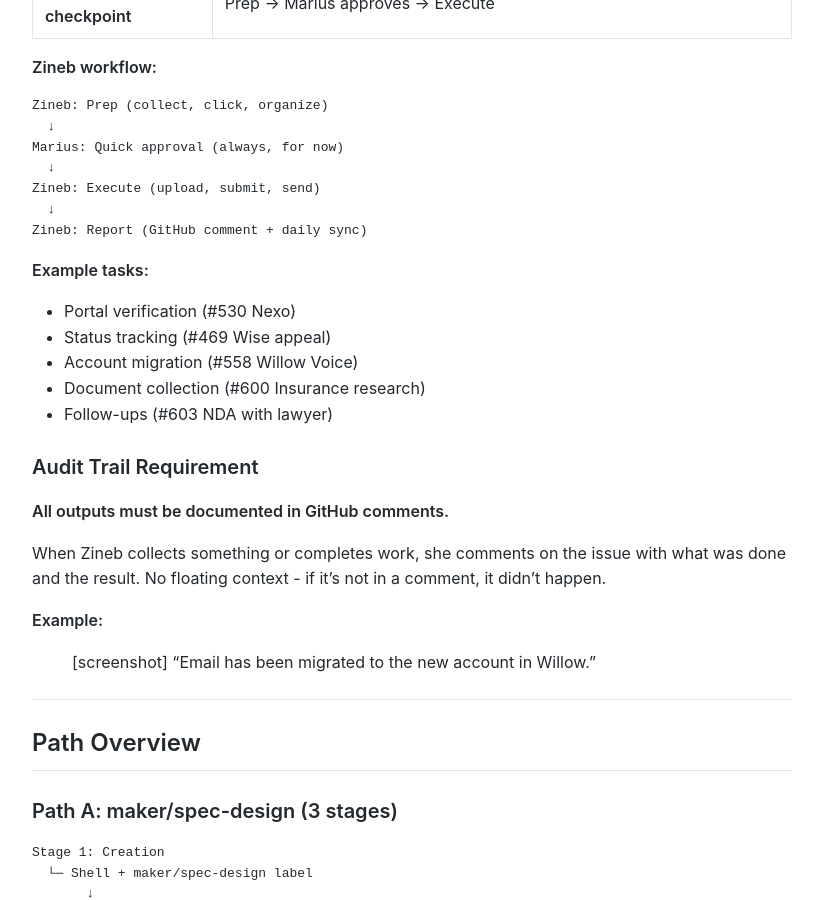
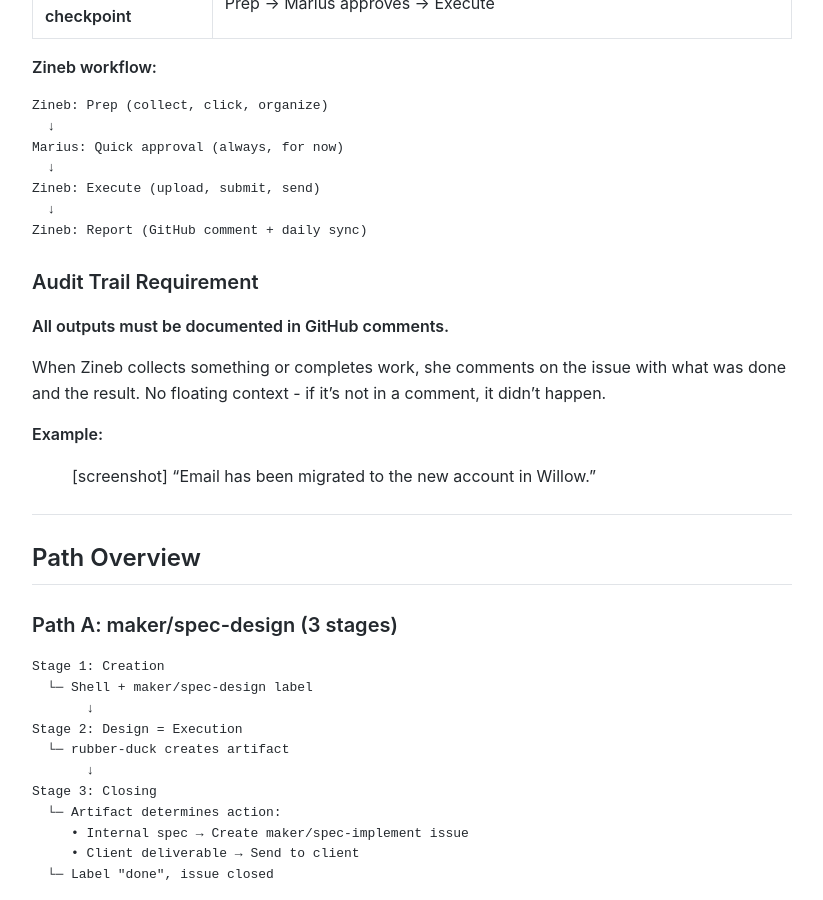
Before and after one commit to MariusWilsch/public-wilsch-ai-pages, a Jekyll site: the page built from global/issue-lifecycle-router.md, in a window 1280 px wide and 900 px high, scrolled down 2226 px. Shown: the whole window, without its empty margins (228-1051 px from the left). Built offline with Jekyll 4.4.1, drawn with Linux system fonts in a browser that asks for light colours; our own code applies the rules of GitHub Pages for plain Markdown files.

Commit message:
Sync from hippocampus 2026-01-24

````diff
--- a/global/issue-lifecycle-router.md
+++ b/global/issue-lifecycle-router.md
@@ -76,13 +76,6 @@ Zineb: Execute (upload, submit, send)
   ↓
 Zineb: Report (GitHub comment + daily sync)
 ```
-
-**Example tasks:**
-- Portal verification (#530 Nexo)
-- Status tracking (#469 Wise appeal)
-- Account migration (#558 Willow Voice)
-- Document collection (#600 Insurance research)
-- Follow-ups (#603 NDA with lawyer)
 
 ### Audit Trail Requirement
 
````
